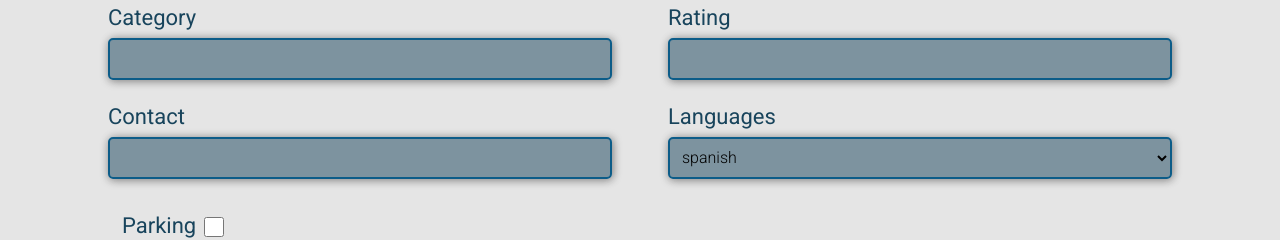
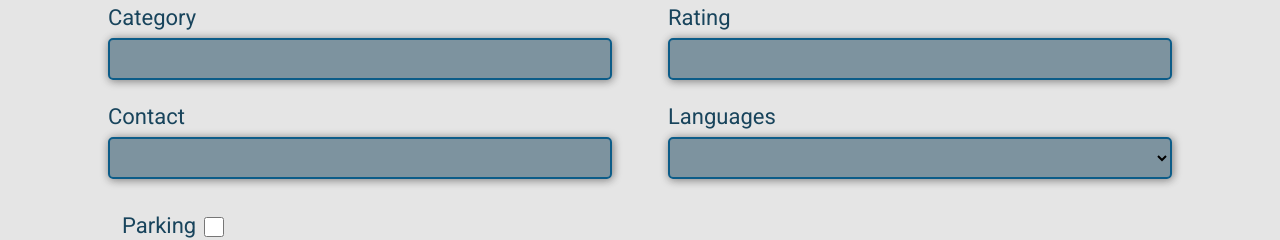
Before and after one commit to IgnacioPerezEtc/Proyecto-Final, a React (Vite) app in the folder client/: page /formHotels in a window 1280 px wide. Shown: the part 1280-1520 px from the top of the page. Built offline with nearby package versions, Linux system fonts and the light colour scheme.

Commit message:
acomodando los selects del form

```diff
--- a/client/src/components/FormHotels/FormHotels.jsx
+++ b/client/src/components/FormHotels/FormHotels.jsx
@@ -69,8 +69,6 @@ const FormHotels = () => {
   };
 
   const onSubmit = (event) => {
-    console.log(event);
-    console.log(input);
     dispatch(createHotel(input));
     alert("The Hotel was created successfully");
     setInput({
@@ -271,12 +269,14 @@ const FormHotels = () => {
               <div className={style.containerSelect}>
                 <label>Languages</label>
                 <select
+                  defaultValue="title"
                   {...register("languages", {
                     onChange: (e) => {
                       handleSelect(e);
                     },
                   })}
                 >
+                  <option value="title" disabled name=""></option>
                   {languages.map((language, index) => {
                     return <option key={index}>{language}</option>;
                   })}
@@ -303,7 +303,7 @@ const FormHotels = () => {
           <div className={style.containerCheckbox}>
             <label>Parking</label>
             <input
-            className={style.checkBox}
+              className={style.checkBox}
               type="checkbox"
               {...register("parking")}
               onClick={(e) => {
@@ -312,7 +312,9 @@ const FormHotels = () => {
             />
           </div>
           <div className={style.containerSend}>
-            <button className={style.buttonCreate} type="submit">Create</button>
+            <button className={style.buttonCreate} type="submit">
+              Create
+            </button>
           </div>
         </form>
       </div>
```
